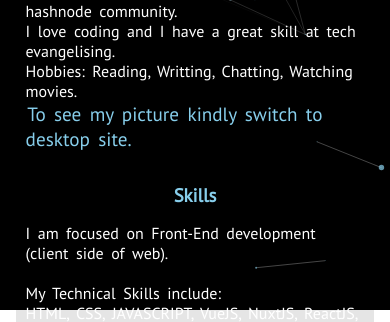
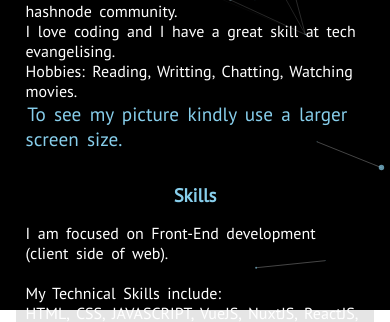
Before and after one commit to Kemmie001/portfolio, a PHP site: page / in a window 390 px wide. Shown: the part 534-856 px from the top of the page. Run offline with PHP 8.4, Linux system fonts and the light colour scheme; some libraries are stand-ins or nearby versions.

Commit message:
Updated mobile design

```diff
--- a/home.html
+++ b/home.html
@@ -62,7 +62,7 @@
                         <br>I love coding and I have a great skill at tech evangelising.
                         <br>Hobbies: Reading, Writting, Chatting, Watching movies.
                         <br><span class="remove blog">
-                            To see my picture kindly switch to desktop site.
+                            To see my picture kindly use a larger screen size.
                         </span><br>
                         <div class="">
                             <div class="skill" id="skill">
--- a/style.css
+++ b/style.css
@@ -218,6 +218,7 @@ iframe{
           font-size: 3rem;
           font-stretch: extra-expanded;
           position: fixed;
+          z-index: 2;
           top:1%;
           left: 5%;
           color: skyblue;
@@ -236,6 +237,7 @@ iframe{
     }
     .nav-show{
         width: 50%;
+        height: 100%;
     }
     .show-icons{
         list-style-type: none;
```
